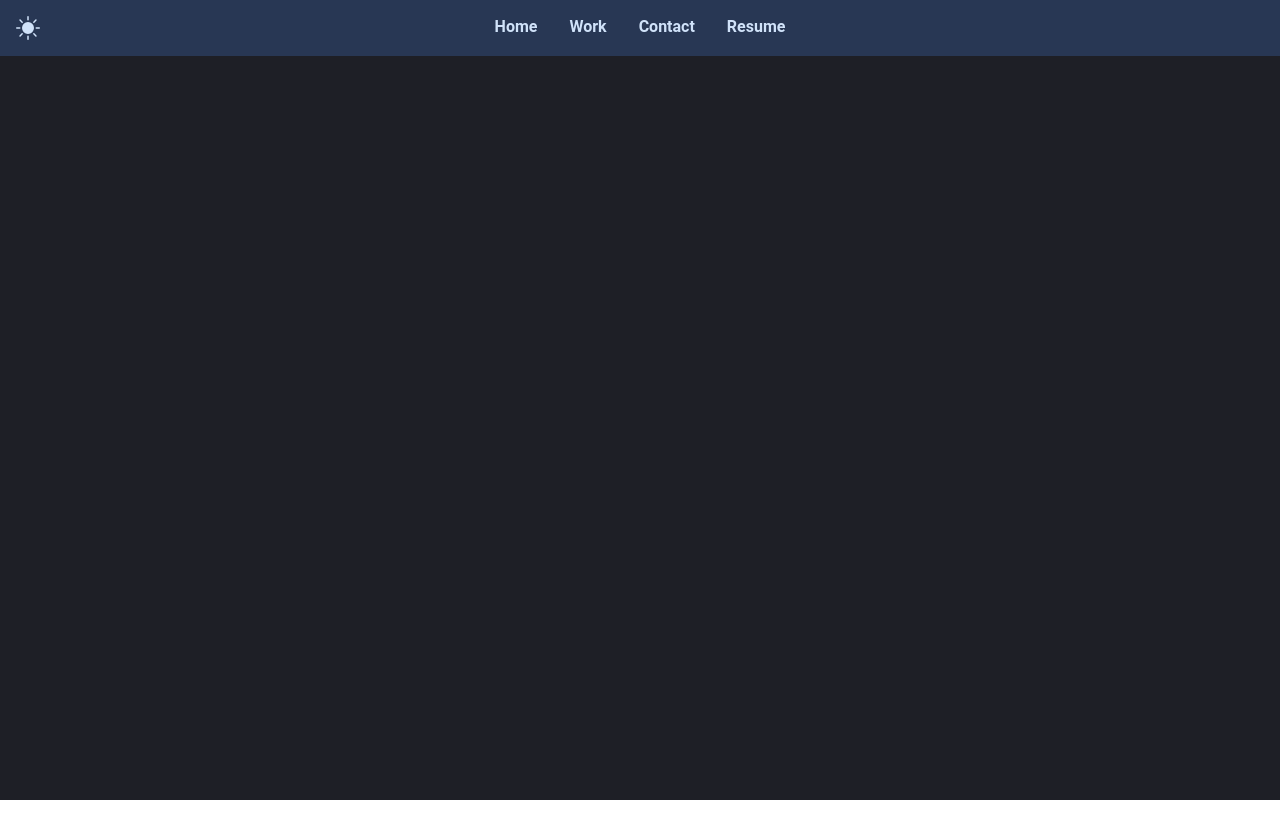
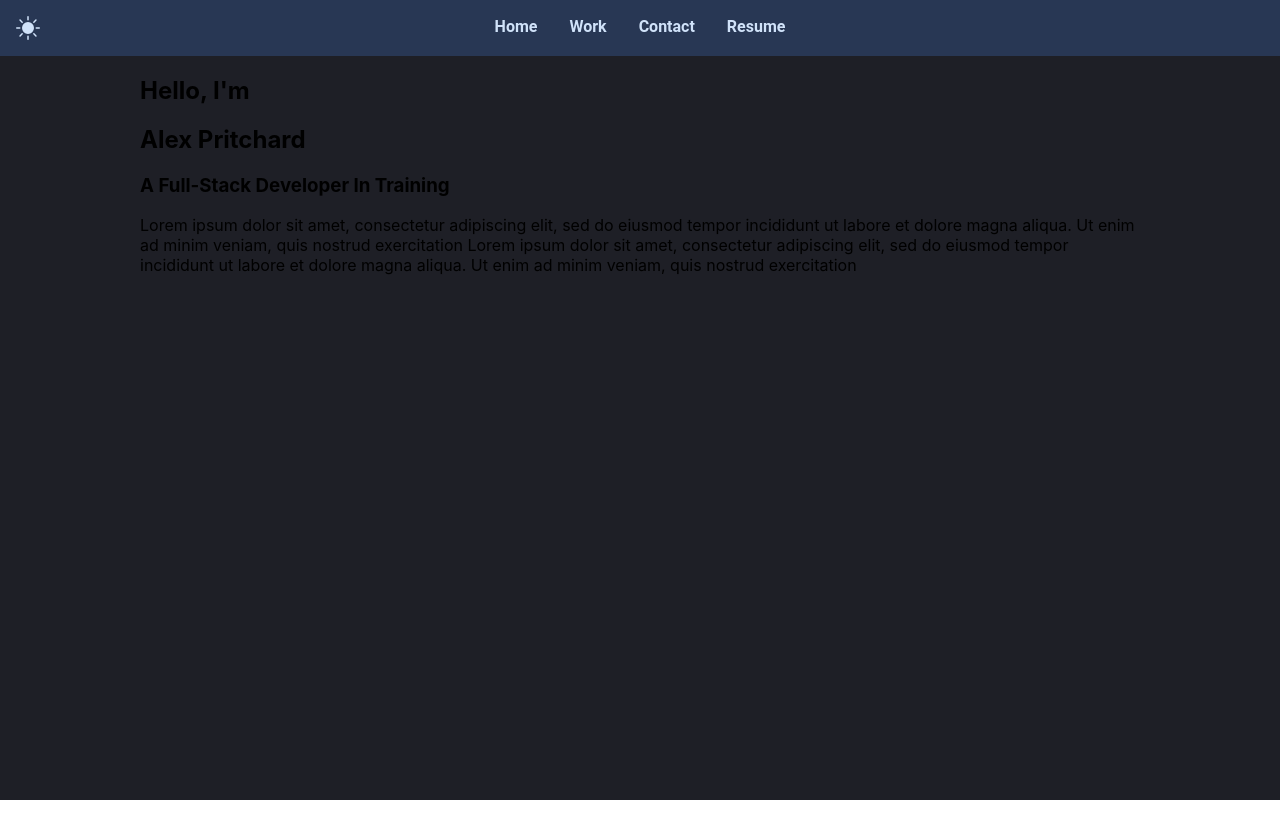
Before and after one commit to alexbeet81/portfolio, a React (Create React App) app: page / in a window 1280 px wide. Shown: the top 838 px of the page. Before the commit the page ends 800 px from the top, so only its background shows below. Built offline with nearby package versions, Linux system fonts and the light colour scheme.

Commit message:
added hero-dark hero-light to public

```diff
--- a/src/App.js
+++ b/src/App.js
@@ -1,8 +1,9 @@
 import classes from './App.module.css';
-import { useState, useContext } from 'react';
+import { useContext } from 'react';
 import DarkLightContext from './store/dark-light-context';
 
 import NavBar from './Components/UI/NavBar';
+import Hero from './Components/Hero';
 
 function App() {
   const darkLightCtx = useContext(DarkLightContext);
@@ -14,6 +15,9 @@ function App() {
   return (
     <div className={`${classes.background} ${backgroundClasses}`}>
       <NavBar />
+      <main className={classes.mainContainer}>
+        <Hero />
+      </main>
     </div>
   );
 }
--- a/src/App.module.css
+++ b/src/App.module.css
@@ -10,3 +10,10 @@
 .backgroundLight {
   background-color: var(--light-bg-one);
 }
+
+.mainContainer {
+  margin: 0 auto;
+  width: 100%;
+  max-width: 100rem;
+  min-height: 100vh;
+}
--- /dev/null
+++ b/src/Components/Hero.js
@@ -0,0 +1,26 @@
+import classes from "./Hero.module.css";
+
+const Hero = () => {
+  return (
+    <section className={classes.heroSection}>
+      <div>
+        <h1>Hello, I'm</h1>
+        <h2>Alex Pritchard</h2>
+        <h3>A Full-Stack Developer In Training</h3>
+        <p>
+          Lorem ipsum dolor sit amet, consectetur adipiscing elit, sed do
+          eiusmod tempor incididunt ut labore et dolore magna aliqua. Ut enim ad
+          minim veniam, quis nostrud exercitation Lorem ipsum dolor sit amet,
+          consectetur adipiscing elit, sed do eiusmod tempor incididunt ut
+          labore et dolore magna aliqua. Ut enim ad minim veniam, quis nostrud
+          exercitation
+        </p>
+      </div>
+      <div>
+        <img src=""></img>
+      </div>
+    </section>
+  );
+};
+
+export default Hero;
--- /dev/null
+++ b/src/Components/Hero.module.css
@@ -0,0 +1,4 @@
+.heroSection {
+  margin: 0 auto;
+  max-width: 62.5rem;
+}
```
Also changed, not shown: public/hero-dark.png (added), public/hero-light.png (added).
